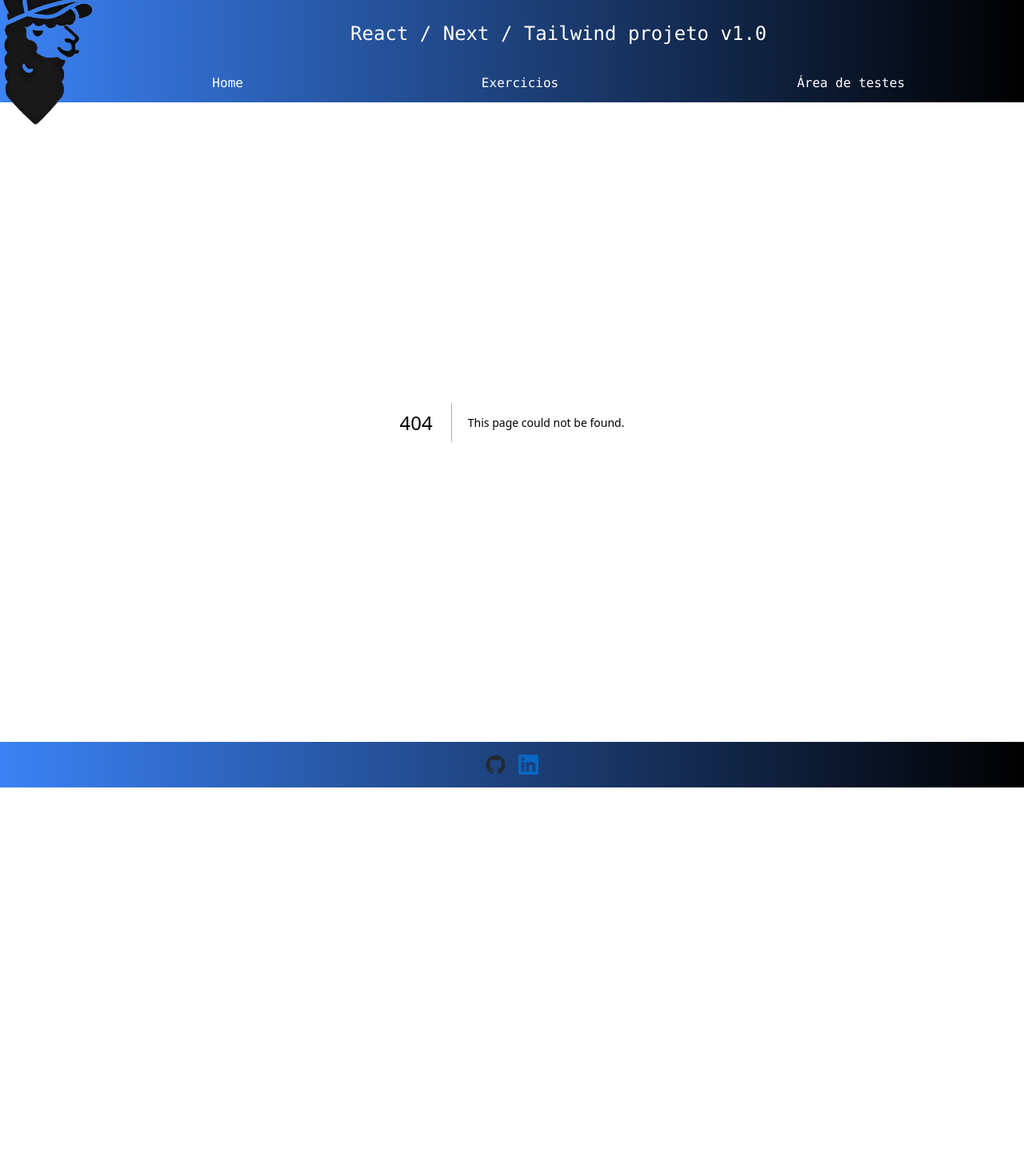
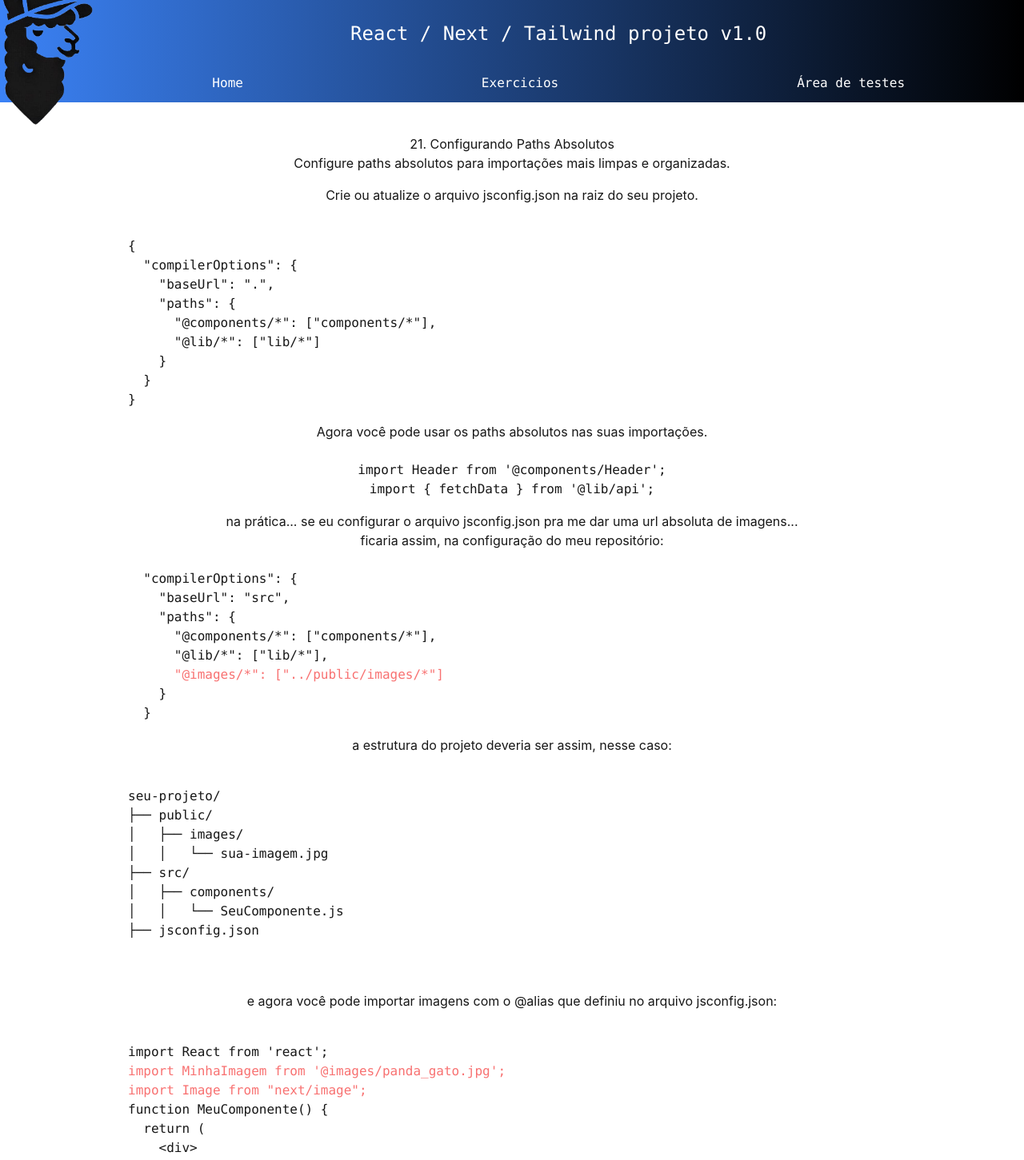
Before and after one commit to MattStela/next_50_exercicios, a Next.js app: page /exercicios/exercicio_21 in a window 1280 px wide. Before the commit this address had no page. Shown: the top 1451 px of the page at 80% size. Before the commit the page ends 985 px from the top, so only its background shows below. Built offline with nearby package versions, Linux system fonts and the light colour scheme.

Commit message:
concluído com muito esforço desnecessário o exercício 21

```diff
--- a/jsconfig.json
+++ b/jsconfig.json
@@ -1,7 +1,10 @@
 {
   "compilerOptions": {
+    "baseUrl": "src",
     "paths": {
-      "@/*": ["./src/*"]
+      "@components/*": ["components/*"],
+      "@lib/*": ["lib/*"],
+      "@images/*": ["../public/images/*"]
     }
   }
 }
--- /dev/null
+++ b/next.config.js
@@ -0,0 +1,4 @@
+export const images = {
+    // Desativa a otimização automática de imagens
+    unoptimized: true,
+};
--- a/package.json
+++ b/package.json
@@ -24,7 +24,11 @@
 
     "@apollo/client": "^3.12.4",
 
+    "apollo-server": "^3.13.0",
+
     "axios": "^1.7.9",
+
+    "express": "^4.21.2",
 
     "graphql": "^16.10.0",
 
--- a/src/app/exercicios/exercicio_17/page.js
+++ b/src/app/exercicios/exercicio_17/page.js
@@ -30,8 +30,6 @@ export default function Home() {
   width={500}
   height={500}
   alt="Um panda conversando com um gatito fofíneo"
-  placeholder="blur"
-  blurDataURL="/images/panda_gato_blur.jpg"
 />
           `}
         </pre>
@@ -41,8 +39,7 @@ export default function Home() {
           width={500}
           height={500}
           alt="Um panda conversando com um gatito fofíneo"
-          placeholder="blur" // Placeholder de baixa qualidade
-          blurDataURL="/images/panda_gato_blur.jpg" // Imagem de baixa qualidade para o placeholder
+          loading="eager"
         />
       </div>
     </main>
--- a/src/app/exercicios/exercicio_20/page.js
+++ b/src/app/exercicios/exercicio_20/page.js
@@ -1,11 +1,20 @@
-export default function home() {
+import React from "react";
+export default function Home() {
   return (
-    <div className="flex flex-col justify-center text-center items-center min-h-screen">
-      <h1>
-        20. SSR com Apollo Server <br></br><br></br> Configure o servidor Apollo para
-        fazer SSR (Server-Side Rendering) de consultas GraphQL.
-      </h1><br></br>
-      <h2>to estudando isso aí, já faço</h2>
+    <div className="flex flex-col justify-center text-center items-center min-h-screen break-all">
+      <div className="w-1/2">
+        <h1>
+          20. SSR com Apollo Server <br></br>
+          <br></br> Configure o servidor Apollo para fazer SSR (Server-Side
+          Rendering) de consultas GraphQL.
+        </h1><br></br>
+        <p>
+          A estrutura simples desse projeto não permite fazer isso, pois eu
+          estou renderizando muitas outras coisas do lado do client, que
+          deixariam de funcionar e causariam outros problemas se renderizasse do lado do servidor, mas eu entendi a funcionalidade disso, que é pré renderizar as páginas do lado do servidor antes de renderizar do lado do client
+        </p>
+        <br></br>
+      </div>
     </div>
   );
 }
--- /dev/null
+++ b/src/app/exercicios/exercicio_21/page.js
@@ -0,0 +1,146 @@
+"use client"
+import React, { useEffect, useState } from "react";
+import MinhaImagem from "@images/panda_gato.jpg";
+import Image from "next/image";
+
+export default function Home() {
+  const [isClient, setIsClient] = useState(false);
+
+  useEffect(() => {
+    setIsClient(true);
+  }, []);
+
+  if (!isClient) {
+    return null; // Prevents server-side rendering issues
+  }
+
+  return (
+    <div className="flex flex-col justify-center text-center items-center min-h-screen break-all">
+
+      <div className="w-3/4 mt-10 mb-10 space-y-4">
+        <h1>
+          21. Configurando Paths Absolutos <br></br> Configure paths absolutos
+          para importações mais limpas e organizadas.
+        </h1>
+        <ol className="space-y-4">
+          <li>
+            Crie ou atualize o arquivo jsconfig.json na raiz do seu projeto.
+          </li>
+          <li>
+            <pre className="text-left">
+              <code>
+                {`
+{
+  "compilerOptions": {
+    "baseUrl": ".",
+    "paths": {
+      "@components/*": ["components/*"],
+      "@lib/*": ["lib/*"]
+    }
+  }
+}
+`}
+              </code>
+            </pre>
+          </li>
+          <li>
+            <p>Agora você pode usar os paths absolutos nas suas importações.</p>
+            <br></br>
+            <pre>
+              {`import Header from '@components/Header';
+import { fetchData } from '@lib/api';
+`}
+            </pre>
+          </li>
+          <li>
+            <p>
+              na prática... se eu configurar o arquivo jsconfig.json pra me dar
+              uma url absoluta de imagens...
+            </p>
+            <p>ficaria assim, na configuração do meu repositório:</p>
+            <pre className="text-left">
+              <code>
+                {`
+  "compilerOptions": {
+    "baseUrl": "src",
+    "paths": {
+      "@components/*": ["components/*"],
+      "@lib/*": ["lib/*"],
+      `}
+                <span className="text-red-400">{`"@images/*": ["../public/images/*"]`}</span>
+                {`
+    }
+  }
+`}
+              </code>
+            </pre>
+          </li>
+          <li>
+            <p>a estrutura do projeto deveria ser assim, nesse caso:</p>
+          </li>
+          <li>
+            <pre className="text-left">
+              {`
+seu-projeto/
+├── public/
+│   ├── images/
+│   │   └── sua-imagem.jpg
+├── src/
+│   ├── components/
+│   │   └── SeuComponente.js
+├── jsconfig.json
+
+              `}
+            </pre>
+          </li>
+          <li>
+            e agora você pode importar imagens com o @alias que definiu no
+            arquivo jsconfig.json:
+          </li>
+          <li>
+            <pre className="text-left">
+              {`
+import React from 'react';
+`}
+              <span className="text-red-400">{`import MinhaImagem from '@images/panda_gato.jpg';
+import Image from "next/image";`}</span>
+
+              {`
+function MeuComponente() {
+  return (
+    <div>
+      <Image
+        src={MinhaImagem}
+        alt="Descrição da Imagem"
+        width={500}
+        height={500}
+      />
+    </div>
+  );
+}
+
+export default MeuComponente;
+
+            `}
+            </pre>
+          </li>
+          <li className="flex flex-col items-center">
+            {isClient && (
+              <Image
+                src={MinhaImagem}
+                alt="Descrição da Imagem"
+                width={500}
+                height={500}
+                loading="eager"
+              />
+            )}
+          </li>
+          <li>
+            <p>eu ainda tive que ativar o parâmetro unoptimized: true na configuração de imagens do Next.js (next.config.js) e desativar a otimização automática de imagens. Isso significa que as imagens serão servidas como estão, sem qualquer processamento ou compressão adicional pelo Next.js. Tudo isso por causa de erros persistentes no console que deixavam o carregamento lento, provavelmente isso não é recomendado. De qualquer forma isso reduz o processamento de imagem e a lentidão consequente</p>
+          </li>
+        </ol>
+        <br></br>
+      </div>
+    </div>
+  );
+}
--- a/src/app/testes/page.js
+++ b/src/app/testes/page.js
@@ -1,29 +1,18 @@
 "use client"
-import { useState } from 'react';
+import { useState } from "react";
 
 export default function Home() {
-  const [catFact, setCatFact] = useState('Descubra um fato aleatório sobre gatos!');
+  const [input, setInput] = useState("");
 
-  const pressButton = async () => {
-    try {
-      const response = await fetch('https://meowfacts.herokuapp.com/');
-      const data = await response.json();
-      setCatFact(data.data[0]);  // Ajustando para o formato desta API
-    } catch (error) {
-      console.error('Erro ao buscar o fato:', error);
-      setCatFact('Erro ao buscar o fato. Tente novamente.');
-    }
-  };
+  function handleInputChange(event) {
+    setInput(event.target.value);
+  }
 
   return (
-    <>
-      <main className="grid min-h-screen space-x-4 flex items-center justify-center">
-        <form onSubmit={(e) => { e.preventDefault(); pressButton(); }} className="p-4 border flex flex-col text-center items-center justify-center rounded-xl bg-gradient-to-r from-orange-500 to-yellow-500 w-60 h-auto">
-          <p>{catFact}</p>
-          <br />
-          <button type="submit" className="bg-red-600 rounded-3xl p-2">Me clique!</button>
-        </form>
-      </main>
-    </>
+    <div className="font-mono space-y-4 flex flex-col break-all justify-center items-center text-center min-h-screen">
+      <label>texto: {input}</label>
+      <input onChange={handleInputChange} />
+      <button onClick={() => alert(input)}>Botão</button>
+    </div>
   );
 }
--- /dev/null
+++ b/src/server.js
@@ -0,0 +1,76 @@
+const express = require('express');
+const { ApolloServer, gql } = require('apollo-server-express');
+const { getDataFromTree } = require('@apollo/client/react/ssr');
+const React = require('react');
+const { renderToString } = require('react-dom/server');
+const { ApolloProvider, ApolloClient, InMemoryCache, SchemaLink } = require('@apollo/client');
+const { makeExecutableSchema } = require('@graphql-tools/schema');
+const Home = require('./app/exercicios/exercicio_20/page').default;
+
+// Defina seu esquema GraphQL
+const typeDefs = gql`
+  type Query {
+    hello: String
+  }
+`;
+
+// Defina seus resolvers
+const resolvers = {
+  Query: {
+    hello: () => 'Hello world!',
+  },
+};
+
+// Crie o esquema executável
+const schema = makeExecutableSchema({ typeDefs, resolvers });
+
+// Configure o Apollo Server
+const server = new ApolloServer({ schema });
+
+const app = express();
+server.start().then(() => {
+  server.applyMiddleware({ app });
+
+  app.use(express.static('public'));
+
+  app.get('*', (req, res) => {
+    const client = new ApolloClient({
+      ssrMode: true,
+      link: new SchemaLink({ schema }),
+      cache: new InMemoryCache(),
+    });
+
+    const App = (
+      <ApolloProvider client={client}>
+        <Home />
+      </ApolloProvider>
+    );
+
+    getDataFromTree(App).then(() => {
+      const content = renderToString(App);
+      const initialState = client.extract();
+
+      const html = `
+        <!DOCTYPE html>
+        <html>
+          <head>
+            <title>SSR com Apollo Server</title>
+            <script>window.__APOLLO_STATE__=${JSON.stringify(initialState).replace(/</g, '\\u003c')}</script>
+          </head>
+          <body>
+            <div id="root">${content}</div>
+          </body>
+        </html>
+      `;
+
+      res.status(200).send(html);
+    }).catch(error => {
+      console.error('Error during SSR:', error);
+      res.status(500).send('Internal Server Error');
+    });
+  });
+
+  app.listen({ port: 4000 }, () =>
+    console.log(`🚀 Server ready at http://localhost:4000${server.graphqlPath}`)
+  );
+});
```
Also changed, not shown: 1 other file (tests, documents, lock files or other folders).
